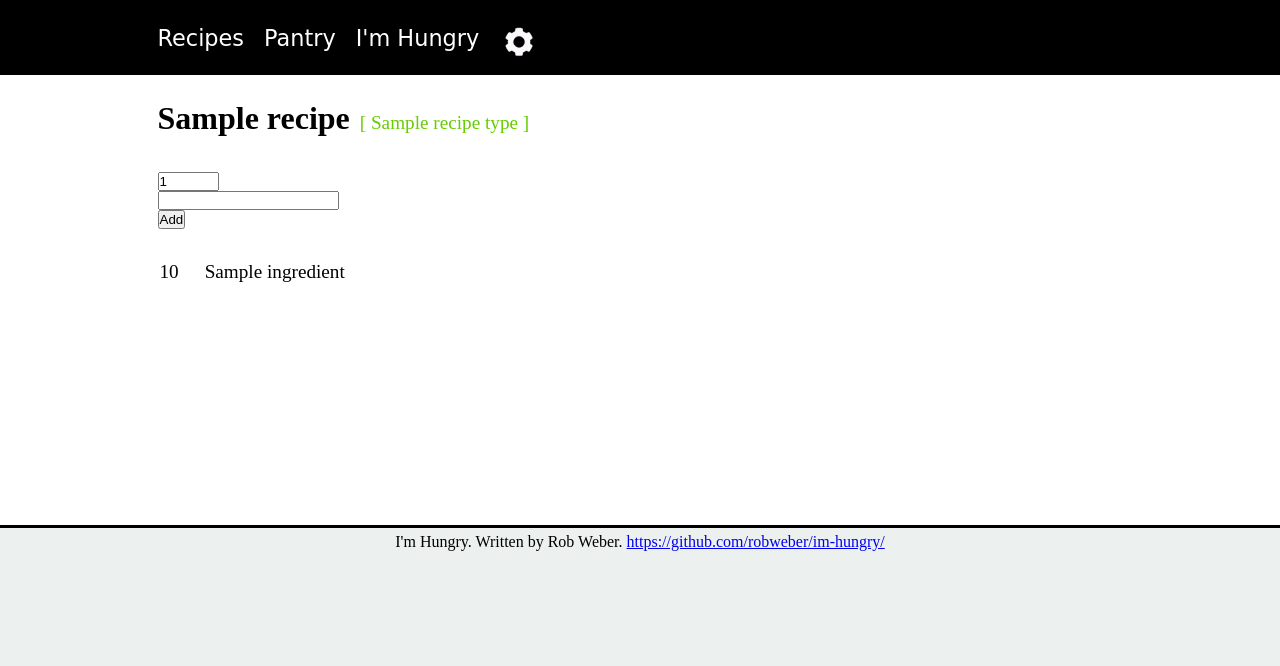
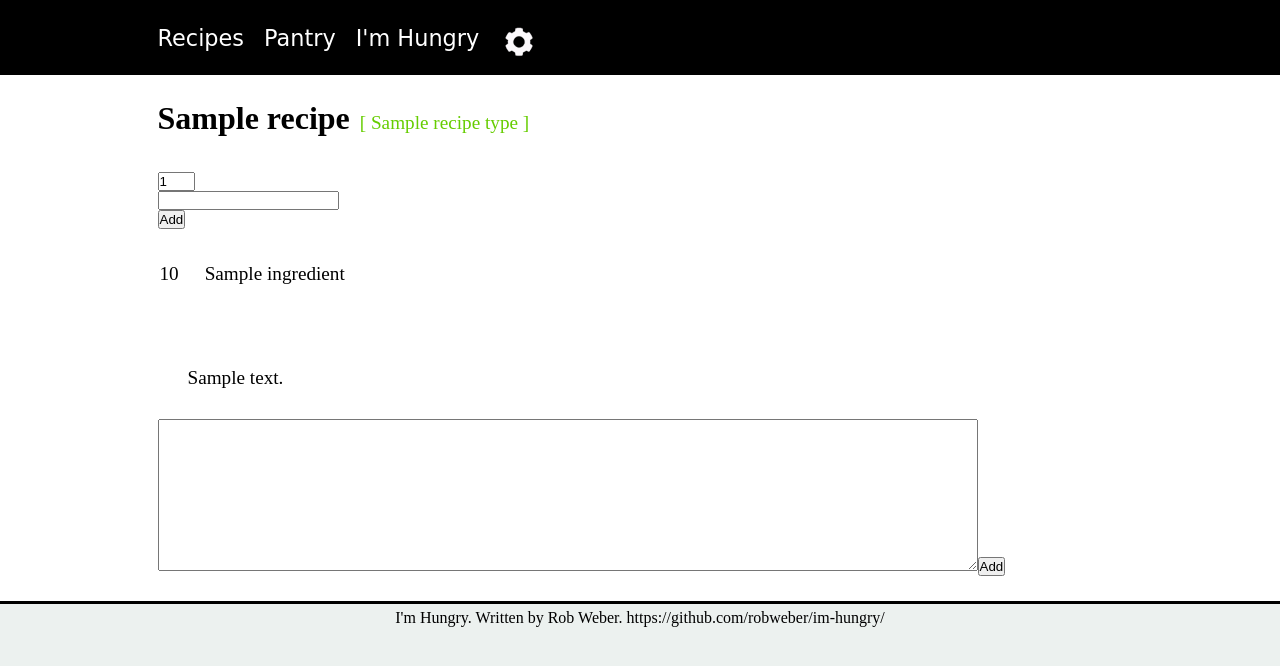
Before and after one commit to robweber/im-hungry, a CakePHP app: template app/View/Food/edit_recipe.ctp in a window 1280 px wide. Shown: the top 666 px of the page. Run offline with PHP 8.4 and a stand-in for CakePHP, Linux system fonts and the light colour scheme; the template is opened without the code that fills it: most values are stand-ins (such as "Sample title", 1, 10 or a date in 2020); form fields are guessed from the names that the template uses; some libraries are stand-ins or nearby versions.

Commit message:
updated db.sql
added RecipeInstruction.php to start on recipe instructions

minor formatting

```diff
--- a/app/Config/database.php
+++ b/app/Config/database.php
@@ -61,9 +61,9 @@ class DATABASE_CONFIG {
 
 	public $default = array(
 		'datasource' => 'Database/Mysql',
-		'host'=>'127.0.0.1',
+		'host'=>'192.168.1.102',
 		'login'=>'root',
-		'password'=>'root',
+		'password'=>'sith55',
 		'persistent' => false,
 		'database' => 'imhungry',
 		'prefix' => '',
--- a/app/Controller/FoodController.php
+++ b/app/Controller/FoodController.php
@@ -5,7 +5,7 @@ class FoodController extends AppController {
 
 	function index(){
 		//get a list of recipes
-		$allRecipes = $this->Recipe->find('all',array('order'=>array('Recipe.name')));
+		$allRecipes = $this->Recipe->find('all',array('order'=>array('RecipeType.name','Recipe.name')));
 		$this->set("recipes",$allRecipes);
 
 	}
--- a/app/Model/Recipe.php
+++ b/app/Model/Recipe.php
@@ -3,7 +3,8 @@ class Recipe extends AppModel{
 	var $name = 'Recipe';
 	var $useTable = 'recipe';
 	var $belongsTo = array('RecipeType'=>array('className'=>'RecipeType','foreignKey'=>'type_id'));
-	var $hasMany = array('Ingredient'=>array('className'=>'Ingredient','foreignKey'=>'recipe_id'));
+	var $hasMany = array('Ingredient'=>array('className'=>'Ingredient','foreignKey'=>'recipe_id'),
+				'RecipeInstruction'=>array('className'=>'RecipeInstruction','foreignKey'=>'recipe_id'));
 
 }
 ?>
--- /dev/null
+++ b/app/Model/RecipeInstruction.php
@@ -0,0 +1,5 @@
+<?php
+class RecipeInstruction extends AppModel{
+	var $useTable = 'recipe_instructions';
+}
+?>
--- a/app/View/Food/edit_recipe.ctp
+++ b/app/View/Food/edit_recipe.ctp
@@ -6,8 +6,10 @@
 
 <h1><span class="editTitle"><?php echo $recipe['Recipe']['name']?></span><span class="recipeType">[ <span class="editType"><?php echo $recipe['RecipeType']['name']?></span> ]</span></h1>
 
-<p><?php echo $this->Form->input('ingredient_quantity',array('div'=>false,'label'=>false,'size'=>5,'value'=>1)); ?> <?php echo $this->Form->input('ingredient_name',array('div'=>false,'label'=>false)); ?> <?php echo $this->Form->button('Add',array('div'=>false,'label'=>false,'onClick'=>'add_ingredient()')); ?></p>
+<p><?php echo $this->Form->input('ingredient_quantity',array('div'=>false,'label'=>false,'size'=>2,'value'=>1)); ?> <?php echo $this->Form->input('ingredient_name',array('div'=>false,'label'=>false)); ?> <?php echo $this->Form->button('Add',array('div'=>false,'label'=>false,'onClick'=>'add_ingredient()')); ?></p>
 <table width="90%" id="ingredient_table">
+	<tr>
+	</tr>
 	<?php foreach ($recipe['Ingredient'] as $ingredient): ?>
 	<tr>
 		<td width="5%"><?php echo $ingredient['quantity']?></td>
@@ -16,6 +18,15 @@
 	<?php endforeach;?>
 </table>
 </div>
+<div id="instructions">
+	<?php foreach($recipe['RecipeInstruction'] as $instruction): ?>
+		<div class="recipe_instruction">
+			<p><?php echo $instruction['text'] ?></p>
+		</div>
+	<?php endforeach;?>
+</div>
+
+<?php echo $this->Form->textarea('recipe_instruction',array('rows'=>10,'cols'=>100))?><?php echo $this->Form->button('Add',array('onClick'=>'add_instruction()'))?>
 
 <script type="text/javascript">
 var recipeId = <?php echo $recipe['Recipe']['id'] ?>;
@@ -43,7 +54,7 @@ $(document).ready(function(){
 	});
 
 	$('#ingredient_name').autocomplete({
-			source: 'http://localhost/ajax/search_food',
+			source: '<?php echo $this->Html->url('/',true) ?>ajax/search_food',
 			delay: 2,
 			autoFocus: true
 		});
@@ -66,4 +77,11 @@ function add_ingredient(){
 	$.post('<?php echo $this->Html->url('/',true) ?>ajax/add_ingredient/',
 			{id: recipeId, quantity: quantity, name: name});
 }
+
+function add_instruction(){
+	var text = $('#recipe_instruction').val();
+
+	//add to the bottom of the recipe instruction area
+	$('#instructions .recipe_instruction:last').after('<div class="recipe_instruction">' + text + '</div>');
+}
 </script>
--- a/app/View/Food/hungry.ctp
+++ b/app/View/Food/hungry.ctp
@@ -4,7 +4,7 @@
 <div id="recipe">
 <?php foreach ($allRecipes as $recipe): ?>
 
-<h1><?php echo $recipe['Recipe']['name']?> <span class="recipeType">[ <?php echo $recipe['RecipeType']['name']?> ]</span></h1>
+<h2><?php echo $this->Html->link($recipe['Recipe']['name'],'/food/edit_recipe/' . $recipe['Recipe']['id']) ?> <span class="recipeType">[ <?php echo $recipe['RecipeType']['name']?> ]</span></h2>
 
 <?php endforeach;?>
 </div>
--- a/app/View/Food/index.ctp
+++ b/app/View/Food/index.ctp
@@ -1,5 +1,6 @@
 <p align="right"><?php echo $this->Html->image('add.png',array('url'=>'/food/edit_recipe'))?></p>
-
+<div id="recipe">
 <?php foreach($recipes as $recipe): ?>
-<p><?php echo $this->Html->link($recipe['Recipe']['name'],'/food/edit_recipe/'. $recipe['Recipe']['id'])?></p>
+<h2><?php echo $this->Html->link($recipe['Recipe']['name'],'/food/edit_recipe/'. $recipe['Recipe']['id'])?> <span class="recipeType">[ <?php echo $recipe['RecipeType']['name']?> ]</span></h2>
 <?php endforeach;?>
+</div>
--- a/app/webroot/css/main.css
+++ b/app/webroot/css/main.css
@@ -18,6 +18,15 @@ h1 {
 
 img {
 	border:none;
+}
+
+a {
+	color:#000000;
+	text-decoration:none;
+}
+
+a:hover {
+	color:#66CD00;
 }
 
 input[type=submit] {
@@ -136,4 +145,18 @@ input[type=submit] {
 #recipe #ingredient_table {
 	margin-top:20px;
 	font-size:1.2em;
+	margin-bottom:20px;
 }
+
+#instructions {
+	margin-top:50px;
+}
+
+.recipe_instruction {
+	padding:25px;
+	font-size:1.2em;
+}
+
+.recipe_instruction:hover {
+	background-color:#ECF1EF;
+}
```
Also changed, not shown: db.sql (+24 -60 lines).
